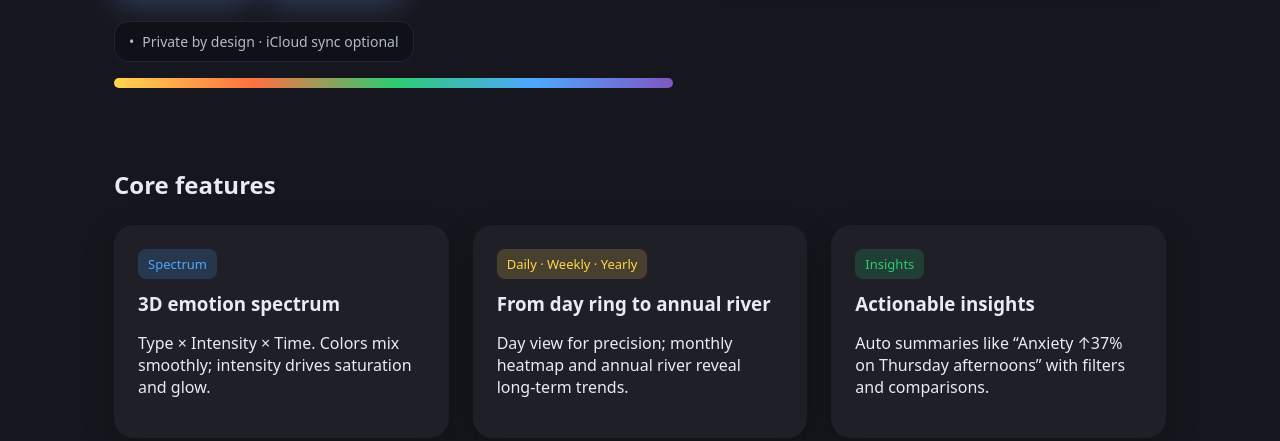
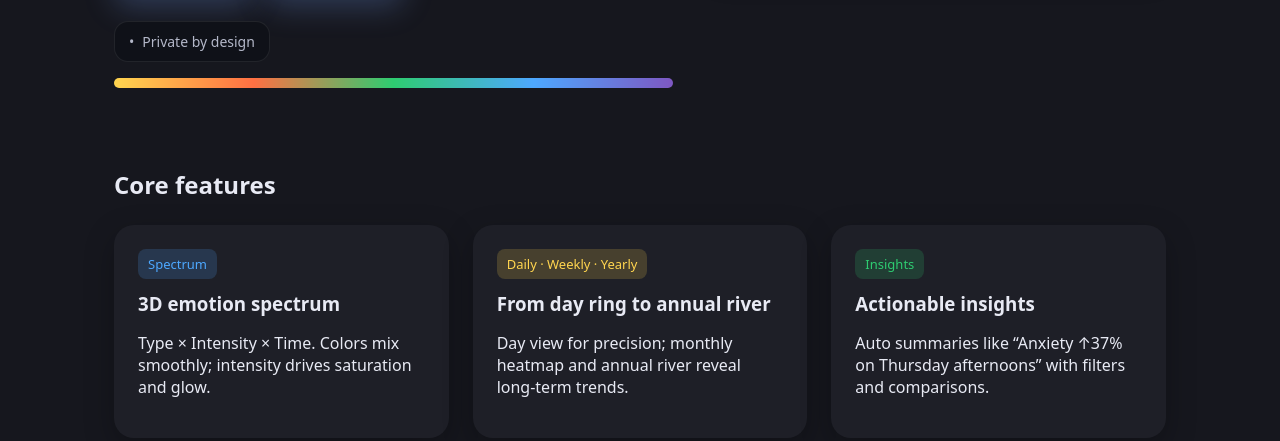
Before and after one commit to chenkaitech/HueFlow, a plain HTML site: page index.html in a window 1280 px wide. Shown: the part 359-800 px from the top of the page. Drawn offline with Linux system fonts and the light colour scheme.

Commit message:
Update index.html

```diff
--- a/index.html
+++ b/index.html
@@ -82,7 +82,7 @@ linear-gradient(90deg,var(--joy),var(--anx),var(--ener),var(--calm),var(--sad));
       </div>
       <div style="margin-top:24px" class="badge">
         <span>•</span>
-        <span data-en="Private by design · iCloud sync optional" data-zh="隐私优先 · 可选 iCloud 同步"></span>
+        <span data-en="Private by design" data-zh="隐私优先"></span>
       </div>
       <div style="margin-top:16px" class="colorbar" aria-hidden="true"></div>
     </div>
```
